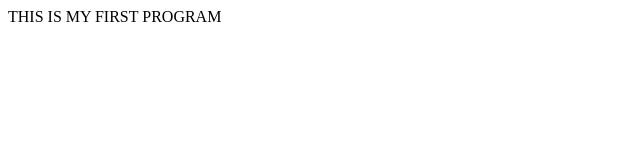
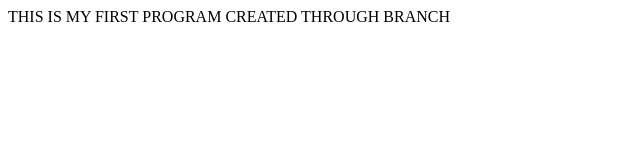
Before and after one commit to gomathid/hello-world, a plain HTML site: page index.html in a window 1280 px wide. Shown: the whole page, without its empty margins (0-640 px from the left). Drawn offline with Linux system fonts and the light colour scheme.

Commit message:
Update index.html

```diff
--- a/index.html
+++ b/index.html
@@ -1,5 +1,5 @@
 <html>
 <body>
-THIS IS MY FIRST PROGRAM
+THIS IS MY FIRST PROGRAM CREATED THROUGH BRANCH
 </body>
 </html>
```
